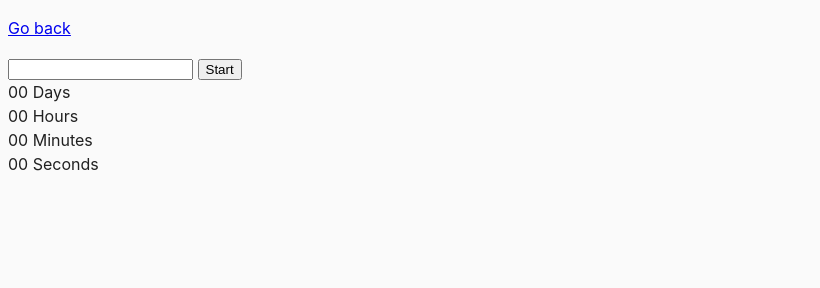
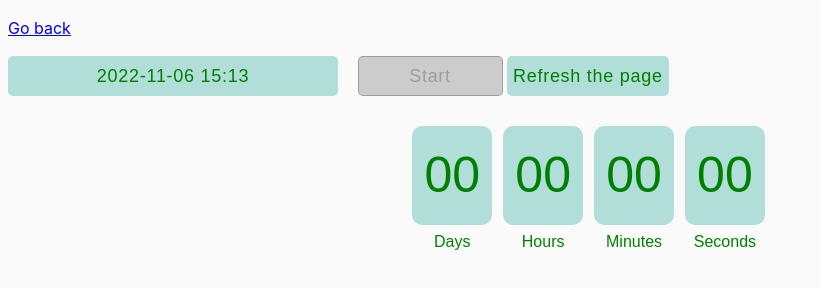
Before and after one commit to Sava12012/goit-js-hw-09, a website built with Parcel: page src/02-timer.html in a window 1280 px wide. Shown: the whole page, without its empty margins (0-820 px from the left). Built offline with nearby package versions, Linux system fonts and the light colour scheme.

Commit message:
complet task 2

```diff
--- a/package.json
+++ b/package.json
@@ -18,7 +18,9 @@
     "url": "https://github.com/goitacademy/parcel-project-template/issues"
   },
   "dependencies": {
-    "modern-normalize": "^1.1.0"
+    "flatpickr": "^4.6.13",
+    "modern-normalize": "^1.1.0",
+    "notiflix": "^3.2.5"
   },
   "devDependencies": {
     "@parcel/transformer-sass": "^2.6.0",
--- a/src/02-timer.html
+++ b/src/02-timer.html
@@ -1,16 +1,21 @@
 <!DOCTYPE html>
 <html lang="en">
+
 <head>
   <meta charset="UTF-8" />
   <meta name="viewport" content="width=device-width, initial-scale=1.0" />
   <title>Countdown timer</title>
   <link rel="stylesheet" href="css/common.css" />
 </head>
+
 <body>
 <p><a href="index.html">Go back</a></p>
 
 <input type="text" id="datetime-picker" />
-    <button type="button" data-start>Start</button>
+<button class="button" type="button" data-start>Start</button>
+<button class="refresh" type="button" href="#" onclick="location.reload(); return false;">
+  Refresh the page
+</button>
 
 <div class="timer">
   <div class="field">
@@ -31,6 +36,8 @@
   </div>
 </div>
 
+
   <script src="js/02-timer.js" type="module"></script>
 </body>
+
 </html>
--- a/src/css/common.css
+++ b/src/css/common.css
@@ -16,3 +16,107 @@ img {
   display: block;
   max-width: 100%;
 }
+
+.timer {
+  font-weight: 100;
+  font-size: 40px;
+  margin-top: 10px;
+  margin-left: 32%;
+}
+
+.field {
+  font-family: sans-serif;
+  color: green;
+  display: inline-block;
+  font-weight: 100;
+  text-align: center;
+  font-size: 50px;
+}
+
+.value {
+  padding: 12px;
+  border-radius: 10px;
+  background-color: rgba(128,203,196,.6);
+  display: inline-block;
+}
+
+.label {
+  display: block;
+  padding-top: 5px;
+  font-size: 16px;
+}
+
+.refresh{
+  height: 40px;
+
+  font-size: 18px;
+  letter-spacing: 0.04em;
+  text-align: center;
+  color: green;
+
+  background-color: rgba(128, 203, 196, 0.6);
+  border-radius: 5px;
+  border: none;
+
+  cursor: pointer;
+}
+.refresh:hover,
+.refresh:focus {
+  outline: rgba(128, 203, 196, 1);
+  background-color: rgba(128, 203, 196, 1);
+}
+
+#datetime-picker {
+    width: 330px;
+    height: 40px;
+    letter-spacing: .04em;
+    text-align: center;
+    color: green;
+    background-color: rgba(128,203,196,.6);
+    border: none;
+    border-radius: 5px;
+    margin-bottom: 20px;
+    margin-right: 15px;
+    font-size: 18px;
+    transition: all .25s;
+}
+
+#datetime-picker:focus {
+  outline: rgba(128, 203, 196, 1);
+  background-color: rgba(128, 203, 196, 1);
+}
+
+[data-start],
+[data-stop] {
+  width: 145px;
+  height: 40px;
+  font-size: 18px;
+  letter-spacing: 0.04em;
+  text-align: center;
+  color: green;
+  background-color: rgba(128, 203, 196, 0.6);
+  border-radius: 5px;
+  border: none;
+  cursor: pointer;
+  transition: 250ms;
+}
+
+[data-start]:hover,
+[data-stop]:hover {
+  background-color: rgba(128, 203, 196, 1);
+}
+
+[data-start]:focus,
+[data-stop]:focus {
+  outline: rgba(128, 203, 196, 1);
+  background-color: rgba(128, 203, 196, 1);
+}
+
+[data-start]:disabled,
+[data-stop]:disabled {
+  color: rgba(0, 0, 0, 0.3);
+  opacity: 0.8;
+  background-color: rgba(59, 59, 59, 0.3);
+  border: 1px solid rgba(0, 0, 0, 0.3);
+  cursor: not-allowed;
+}
--- a/src/js/01-color-switcher.js
+++ b/src/js/01-color-switcher.js
@@ -2,7 +2,6 @@ const refs = {
     body: document.querySelector('body'),
     buttonStart: document.querySelector("[data-start]"),
     buttonStop: document.querySelector("[data-stop]")
-    // buttonReload: document.querySelector("[data-reload]")
 };
 let stopRandomColor = null;
 hideButtonStop()
--- a/src/js/02-timer.js
+++ b/src/js/02-timer.js
@@ -0,0 +1,128 @@
+// Описаний в документації
+import flatpickr from "flatpickr";
+// Додатковий імпорт стилів
+import "flatpickr/dist/flatpickr.min.css";
+import { Notify } from 'notiflix/build/notiflix-notify-aio';
+
+// Otherwise, selectors are also supported
+flatpickr("#datetime-picker", {
+  enableTime: true,
+  time_24hr: true,
+  defaultDate: new Date(),
+  minuteIncrement: 1,
+  onClose(selectedDates) {
+    console.log(selectedDates[0]);
+  },
+});
+
+const refs = {
+  startBtn: document.querySelector('button[data-start]'),
+  inputEl: document.querySelector('#datetime-picker'),
+  daysEl: document.querySelector('span[data-days]'),
+  hoursEl: document.querySelector('span[data-hours]'),
+  minutesl: document.querySelector('span[data-minutes]'),
+  secondsEl: document.querySelector('span[data-seconds]')
+};
+
+refs.startBtn.disabled = true;
+
+let startTime = new Date(refs.inputEl.value).getTime();
+let currentTime = new Date().getTime();
+
+refs.inputEl.addEventListener('input', checkDate)
+
+function checkDate() {
+  startTime = new Date(refs.inputEl.value).getTime();
+
+  if (startTime >= currentTime) {
+    refs.startBtn.removeAttribute("disabled", "disabled");
+    Notify.success('Натисність Start для відліку часу');
+    timer.stop()
+  } else {
+    refs.startBtn.setAttribute("disabled", "disabled");
+    Notify.failure('Обрана минула дата! Відлік неможливий');
+  }
+}
+
+class Timer {
+  constructor({ onTick }) {
+    this.intervalId = null;
+    this.isActive = false;
+    this.onTick = onTick;
+
+    this.init();
+  }
+
+  init() {
+    const time = this.getTimeComponents(0);
+    this.onTick(time);
+  }
+
+  start() {
+    if (this.isActive) {
+      return;
+    }
+    const startTime = new Date(refs.inputEl.value).getTime();
+    this.isActive = true;
+    this.intervalId = setInterval(() => {
+      const currentTime = new Date().getTime();
+      if (startTime >= currentTime) {
+        const deltaTime = startTime - currentTime;
+        const time = this.getTimeComponents(deltaTime);
+        this.onTick(time);
+      } else {
+        stop()
+      }
+
+    }, 1000);
+  }
+
+  stop() {
+    clearInterval(this.intervalId);
+    this.isActive = false;
+    const time = this.getTimeComponents(0);
+    this.onTick(time);
+    console.log('message')
+  }
+
+  /*
+   * - Принимает время в миллисекундах
+   * - Высчитывает сколько в них вмещается часов/минут/секунд
+   * - Возвращает обьект со свойствами hours, mins, secs
+   * - Адская копипаста со стека 💩
+   */
+  getTimeComponents(time) {
+
+    const days = this.pad(Math.floor((time / (1000 * 60 * 60 * 24))),);
+    const hours = this.pad(Math.floor((time % (1000 * 60 * 60 * 24)) / (1000 * 60 * 60)),);
+    const mins = this.pad(Math.floor((time % (1000 * 60 * 60)) / (1000 * 60)));
+    const secs = this.pad(Math.floor((time % (1000 * 60)) / 1000));
+
+    return { days, hours, mins, secs };
+  }
+
+  /*
+   * Принимает число, приводит к строке и добавляет в начало 0 если число меньше 2-х знаков
+   */
+  pad(value) {
+    return String(value).padStart(2, '0');
+  }
+}
+
+const timer = new Timer({
+  onTick: updateClockface,
+});
+
+refs.startBtn.addEventListener('click', timer.start.bind(timer));
+
+/*
+ * - Приймає час в мілічекундах
+ * - Вираховує скільки в них вміщяється годин/хвилин/секунд
+ * - Малює інтерфейс
+ */
+function updateClockface({ days, hours, mins, secs }) {
+  refs.daysEl.textContent = days;
+  refs.hoursEl.innerText = hours;
+  refs.minutesl.textContent = mins;
+  refs.secondsEl.innerText = secs;
+}
```
Also changed, not shown: src/01-color-switcher.html (+3 -3 lines), 1 other file. Lines whose indentation alone changed are shown as unchanged.
